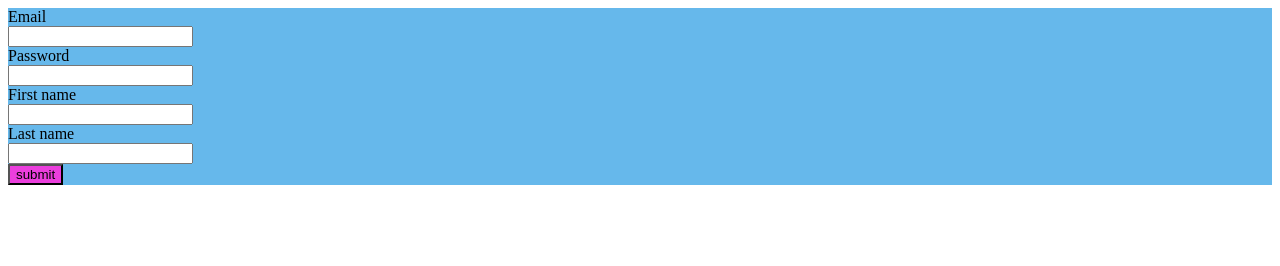
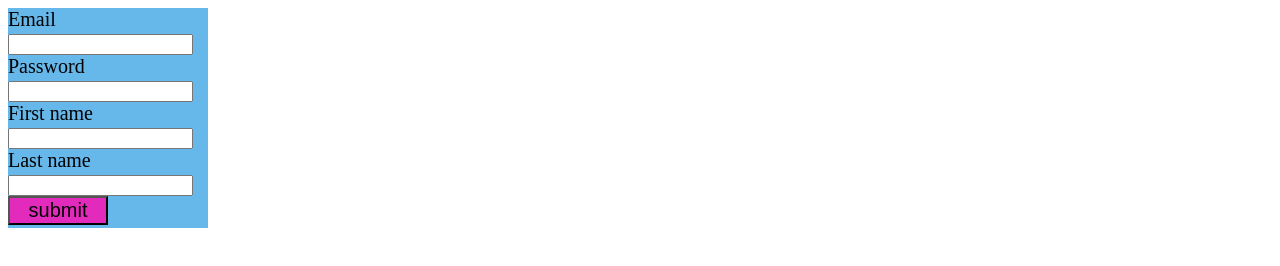
Before and after one commit to meharasbeham/index.Htm, a plain HTML site: page index.html in a window 1280 px wide. Drawn offline with Linux system fonts and the light colour scheme.

Commit message:
Add files via upload

```diff
--- a/index.html
+++ b/index.html
@@ -7,11 +7,20 @@
     <style>
     .a{
         background-color:rgb(102, 184, 235);
-        background-position: 0cap;
+        width: 200px;
+        height: 220px;
+    font-size: 20px;
     }
+    .b{
+background-color: rgb(226, 43, 189);
+width: 100px;
+font-size: 20px;
+    }
+
     </style>
 </head>
 <body>
+
     <form method="post" class="a">
         <label for="email">Email</label><br>
         <input type="emil" name="email" id="email"><br>
@@ -21,7 +30,8 @@
         <input type="name" name="firstname" id="firstname"><br>
         <label for="last name">Last name</label><br>
         <input type="name" name="lastname" id="lastname"><br>
-        <input type="submit" style="background-color:rgb(235, 62, 221)" value="submit">
+        <input type="submit" class="b" value="submit">
     </form>
+
 </body>
 </html>
```
